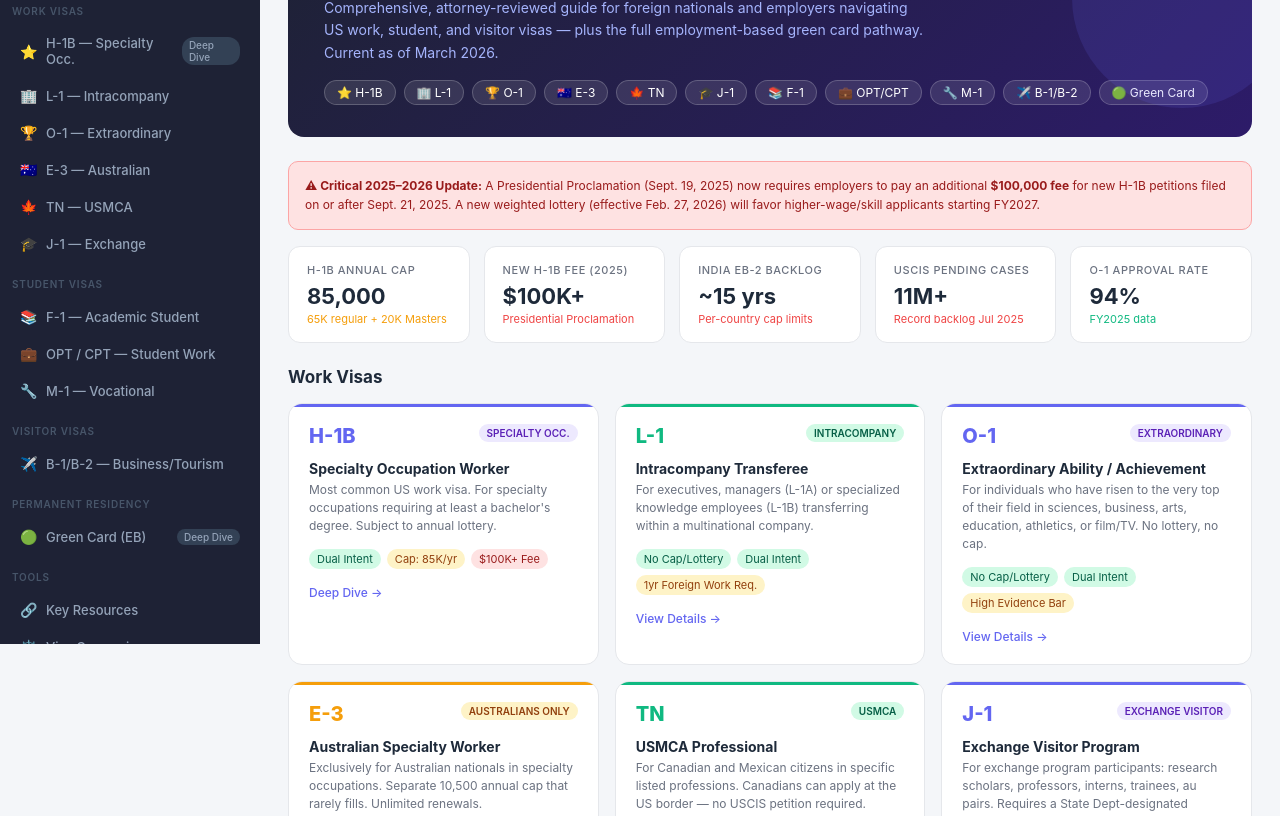
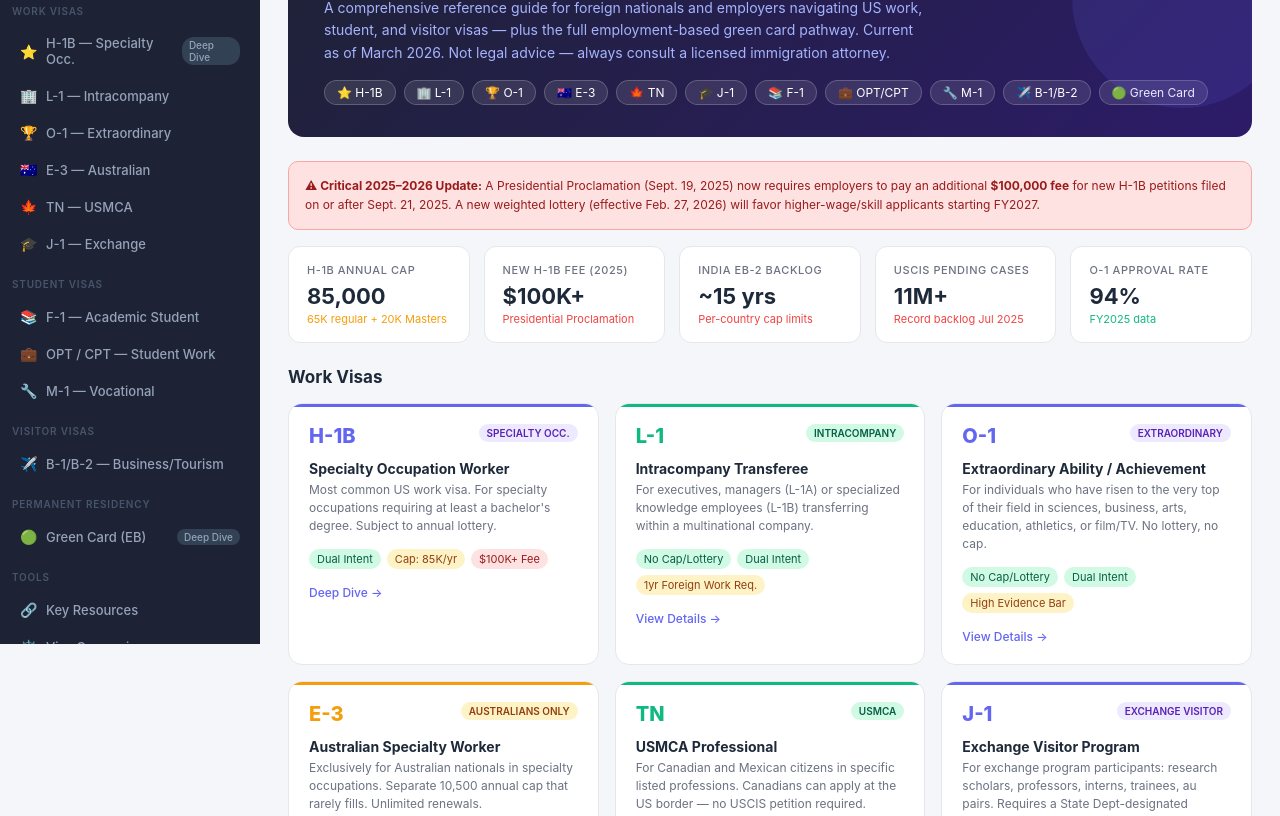
Before and after one commit to therealjmum/us-immigration-toolkit, a plain HTML site: page index.html in a window 1280 px wide. Shown: the part 156-972 px from the top of the page. Drawn offline with Linux system fonts and the light colour scheme.

Commit message:
Add files via upload

```diff
--- a/index.html
+++ b/index.html
@@ -242,7 +242,7 @@
     <div id="page-dashboard" class="page active">
       <div class="hero">
         <h1>US Immigration Toolkit</h1>
-        <p>Comprehensive, attorney-reviewed guide for foreign nationals and employers navigating US work, student, and visitor visas — plus the full employment-based green card pathway. Current as of March 2026.</p>
+        <p>A comprehensive reference guide for foreign nationals and employers navigating US work, student, and visitor visas — plus the full employment-based green card pathway. Current as of March 2026. Not legal advice — always consult a licensed immigration attorney.</p>
         <div class="hero-tags">
           <span class="hero-tag" onclick="showPage('h1b',null)">⭐ H-1B</span>
           <span class="hero-tag" onclick="showPage('l1',null)">🏢 L-1</span>
```
